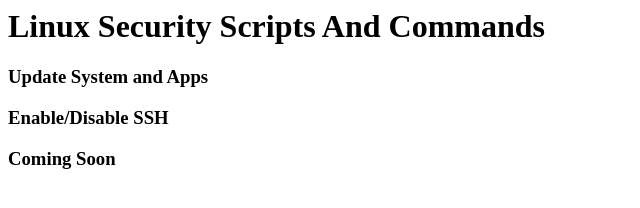
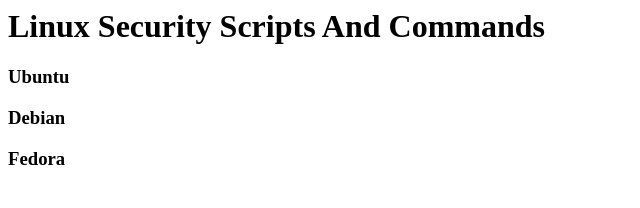
Before and after one commit to MCES10-Software/LinuxSecurityScriptsOnline, a plain HTML site: page index.html in a window 1280 px wide. Shown: the whole page, without its empty margins (0-640 px from the left). Drawn offline with Linux system fonts and the light colour scheme.

Commit message:
Update index.html

```diff
--- a/index.html
+++ b/index.html
@@ -8,13 +8,13 @@
     </h1>
     <h3>
     <p>
-      Update System and Apps
+      Ubuntu
     </p>
       <p>
-        Enable/Disable SSH
+       Debian
       </p>
       <p>
-        Coming Soon
+       Fedora
       </p>
     </h3>
   </body>
```
